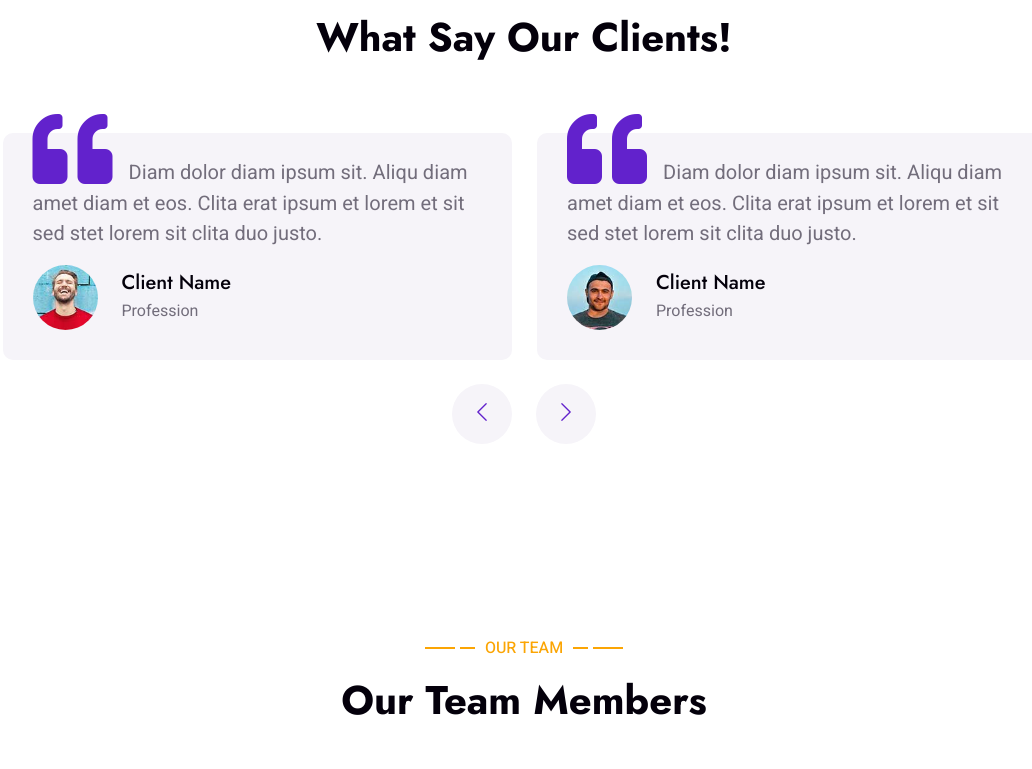
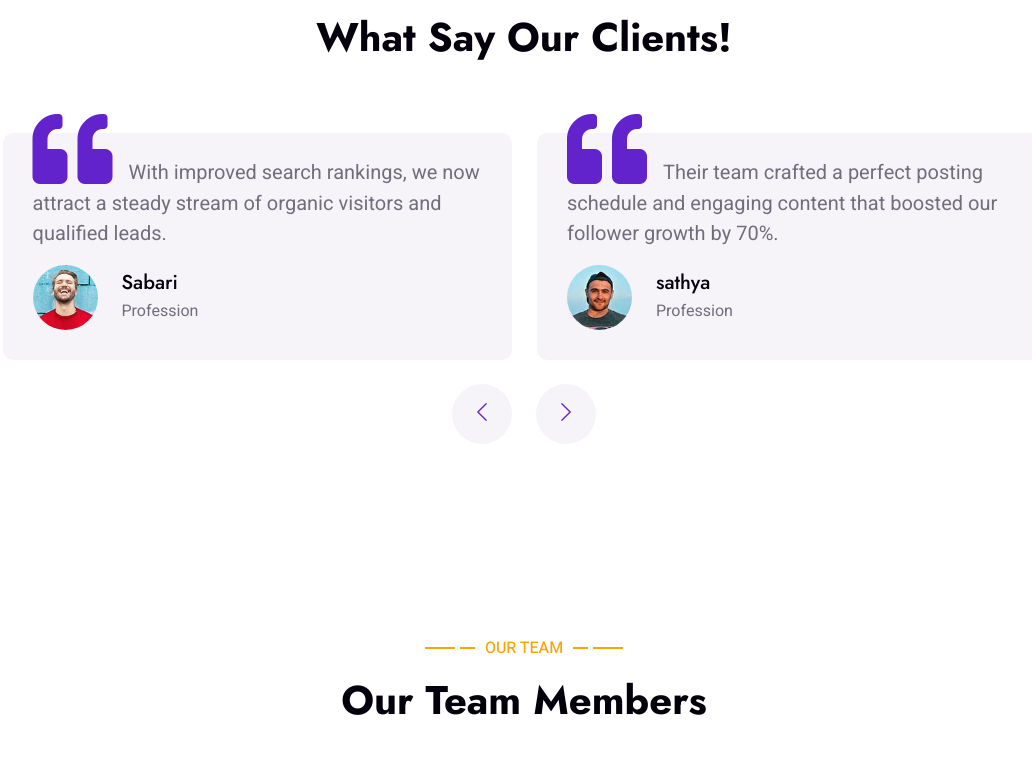
Before and after one commit to patukutybuji1978-byte/saranya, a plain HTML site: page index.html in a window 1280 px wide. Shown: the part 6381-7150 px from the top of the page, without its empty margins (116-1148 px from the left). Drawn offline with nearby package versions, Linux system fonts and the light colour scheme.

Commit message:
Update index.html

```diff
--- a/index.html
+++ b/index.html
@@ -447,31 +447,31 @@ Stay informed, inspired, and connected every step of the way.
                 <h1 class="text-center mb-5">What Say Our Clients!</h1>
                 <div class="owl-carousel testimonial-carousel">
                     <div class="testimonial-item bg-light rounded my-4">
-                        <p class="fs-5"><i class="fa fa-quote-left fa-4x text-primary mt-n4 me-3"></i>Diam dolor diam ipsum sit. Aliqu diam amet diam et eos. Clita erat ipsum et lorem et sit sed stet lorem sit clita duo justo.</p>
+                        <p class="fs-5"><i class="fa fa-quote-left fa-4x text-primary mt-n4 me-3"></i>The agency helped us build a consistent brand identity across platforms, increasing brand recall and engagement.</p>
                         <div class="d-flex align-items-center">
                             <img class="img-fluid flex-shrink-0 rounded-circle" src="img/testimonial-1.jpg" style="width: 65px; height: 65px;">
                             <div class="ps-4">
-                                <h5 class="mb-1">Client Name</h5>
+                                <h5 class="mb-1">nithya</h5>
                                 <span>Profession</span>
                             </div>
                         </div>
                     </div>
                     <div class="testimonial-item bg-light rounded my-4">
-                        <p class="fs-5"><i class="fa fa-quote-left fa-4x text-primary mt-n4 me-3"></i>Diam dolor diam ipsum sit. Aliqu diam amet diam et eos. Clita erat ipsum et lorem et sit sed stet lorem sit clita duo justo.</p>
+                        <p class="fs-5"><i class="fa fa-quote-left fa-4x text-primary mt-n4 me-3"></i>With improved search rankings, we now attract a steady stream of organic visitors and qualified leads.</p>
                         <div class="d-flex align-items-center">
                             <img class="img-fluid flex-shrink-0 rounded-circle" src="img/testimonial-2.jpg" style="width: 65px; height: 65px;">
                             <div class="ps-4">
-                                <h5 class="mb-1">Client Name</h5>
+                                <h5 class="mb-1">Sabari</h5>
                                 <span>Profession</span>
                             </div>
                         </div>
                     </div>
                     <div class="testimonial-item bg-light rounded my-4">
-                        <p class="fs-5"><i class="fa fa-quote-left fa-4x text-primary mt-n4 me-3"></i>Diam dolor diam ipsum sit. Aliqu diam amet diam et eos. Clita erat ipsum et lorem et sit sed stet lorem sit clita duo justo.</p>
+                        <p class="fs-5"><i class="fa fa-quote-left fa-4x text-primary mt-n4 me-3"></i>Their team crafted a perfect posting schedule and engaging content that boosted our follower growth by 70%.</p>
                         <div class="d-flex align-items-center">
                             <img class="img-fluid flex-shrink-0 rounded-circle" src="img/testimonial-3.jpg" style="width: 65px; height: 65px;">
                             <div class="ps-4">
-                                <h5 class="mb-1">Client Name</h5>
+                                <h5 class="mb-1">sathya</h5>
                                 <span>Profession</span>
                             </div>
                         </div>
@@ -548,9 +548,9 @@ Stay informed, inspired, and connected every step of the way.
                 <div class="row g-5">
                     <div class="col-md-6 col-lg-3">
                         <p class="section-title text-white h5 mb-4">Address<span></span></p>
-                        <p><i class="fa fa-map-marker-alt me-3"></i>123 Street, New York, USA</p>
-                        <p><i class="fa fa-phone-alt me-3"></i>+012 345 67890</p>
-                        <p><i class="fa fa-envelope me-3"></i>info@example.com</p>
+                        <p><i class="fa fa-map-marker-alt me-3"></i>1/191 Indhira nagar, North street , Muthalankurichi</p>
+                        <p><i class="fa fa-phone-alt me-3"></i>88870072917</p>
+                        <p><i class="fa fa-envelope me-3"></i>radhasm1978@gmail.com</p>
                         <div class="d-flex pt-2">
                             <a class="btn btn-outline-light btn-social" href=""><i class="fab fa-twitter"></i></a>
                             <a class="btn btn-outline-light btn-social" href=""><i class="fab fa-facebook-f"></i></a>
```
